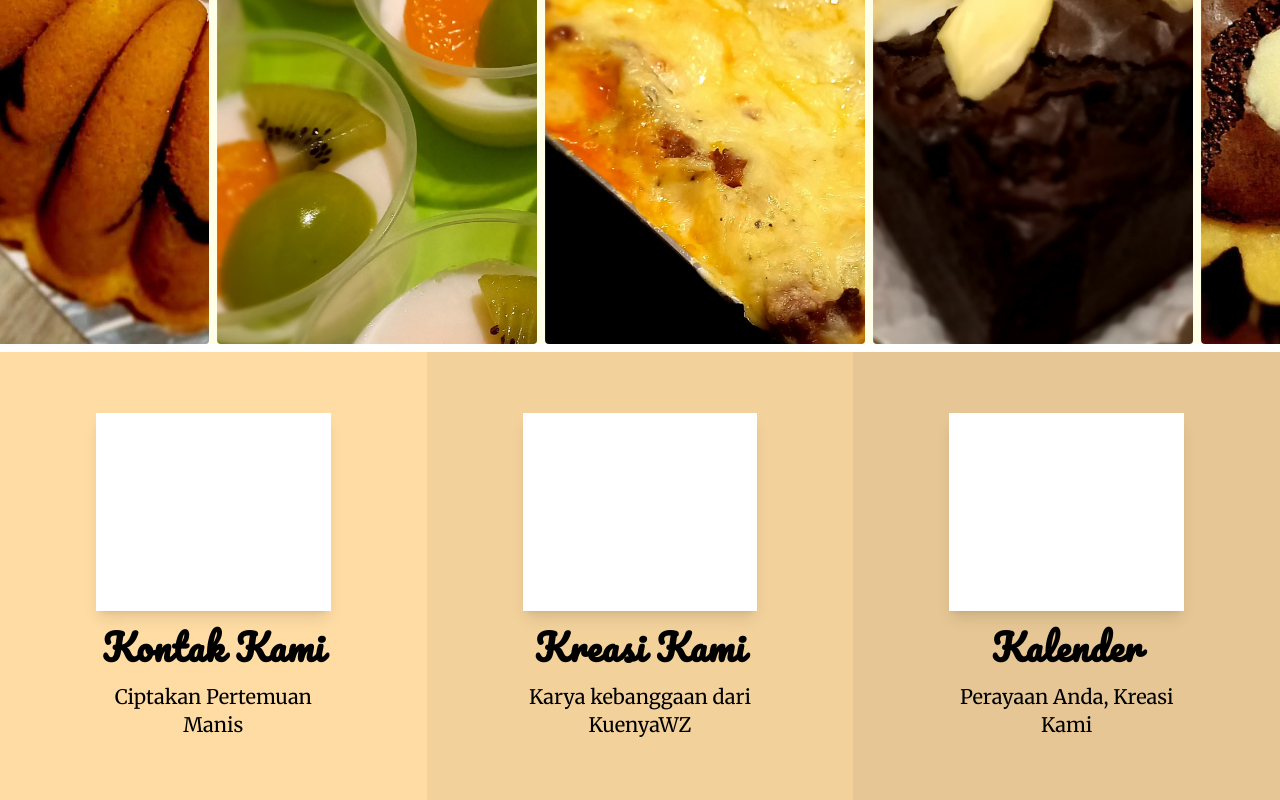
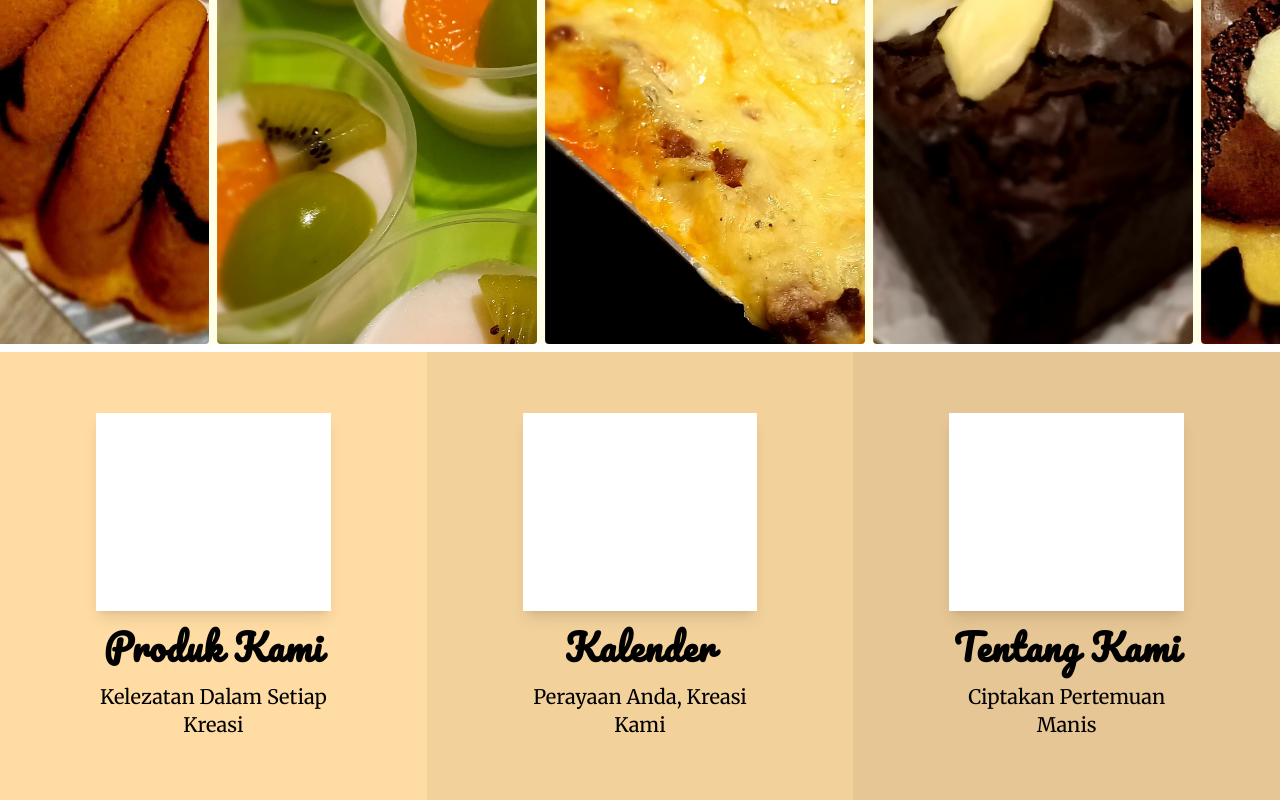
Before and after one commit to Kons-Software-House/kuenyawz-frontend, a React (Vite) app: page / in a window 1280 px wide. Shown: the part 368-1168 px from the top of the page. Built offline with nearby package versions, Linux system fonts and the light colour scheme; a web font is replaced by a local one; what @designbycode/tailwindcss-text-shadow would draw is missing.

Commit message:
chore: improved landing page

```diff
--- a/src/views/LandingView.tsx
+++ b/src/views/LandingView.tsx
@@ -1,22 +1,24 @@
 import { Link } from "react-router-dom";
 import HorizontalScroller from "../components/LandingView/HorizontalScroller";
+import TransitionLayer from "../components/core/TransitionLayer";
 
 export default function LandingView() {
   return (
     <>
+      <TransitionLayer background='bg-secondary-200' />
       <div className='h-16 bg-secondary-100'>
       </div>
       <HorizontalScroller />
       <div className='h-[28rem] grid grid-cols-3'>
-        <Column background='bg-secondary-300' header='Kontak Kami' description='Ciptakan Pertemuan Manis' href='/contact'>
+        <Column background='bg-secondary-300' header='Produk Kami' description='Kelezatan Dalam Setiap Kreasi' href='/menu'>
           <div className='bg-white h-1/2 w-11/12 shadow-lg'>
           </div>
         </Column>
-        <Column background='bg-secondary-200' header='Kreasi Kami' description='Karya kebanggaan dari KuenyaWZ' href='/location'>
+        <Column background='bg-secondary-200' header='Kalender' description='Perayaan Anda, Kreasi Kami' href='/kalender'>
           <div className='bg-white h-1/2 w-11/12 shadow-lg'>
           </div>
         </Column>
-        <Column background='bg-secondary-100' header='Kalender' description='Perayaan Anda, Kreasi Kami' href='/calendar'>
+        <Column background='bg-secondary-100' header='Tentang Kami' description='Ciptakan Pertemuan Manis' href='/tentang-kami'>
           <div className='bg-white h-1/2 w-11/12 shadow-lg'>
           </div>
         </Column>
```
Also changed, not shown: src/components/LandingView/HorizontalScroller.tsx (indentation only).
